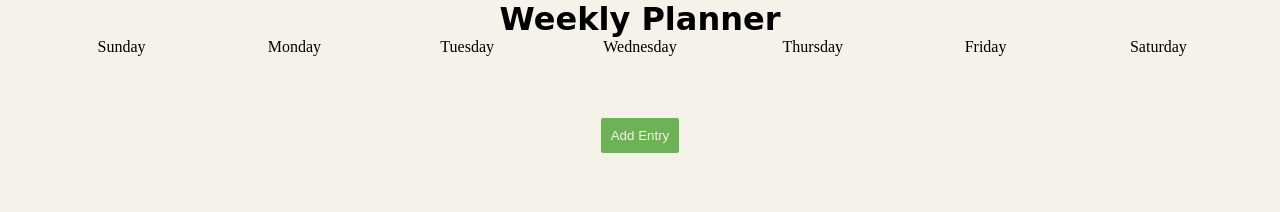
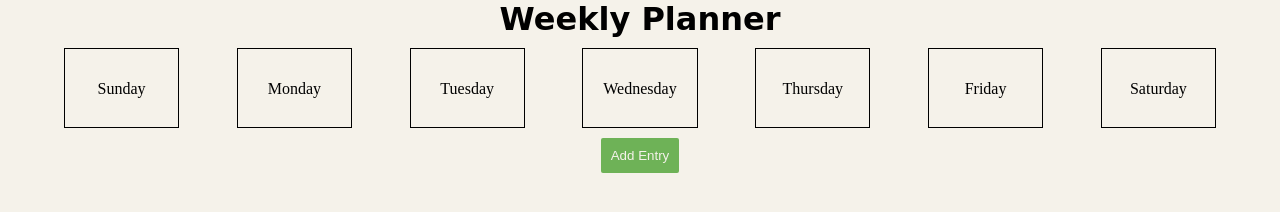
Before and after one commit to gabrielenciso/week-planner, a website: page index.html in a window 1280 px wide. Drawn offline with Linux system fonts and the light colour scheme; a web font is replaced by a local one.

Commit message:
some changes2

```diff
--- a/index.html
+++ b/index.html
@@ -48,25 +48,39 @@
     </div>
     <div class="row days-of-week space-between">
       <div class="col-10">
+        <div class="row align-center justify-content-center">
           <p>Sunday</p>
         </div>
+      </div>
       <div class="col-10">
+        <div class="row align-center justify-content-center">
           <p>Monday</p>
         </div>
+      </div>
       <div class="col-10">
+        <div class="row align-center justify-content-center">
           <p>Tuesday</p>
         </div>
+      </div>
       <div class="col-10">
+        <div class="row align-center justify-content-center">
           <p>Wednesday</p>
         </div>
-      <div class="col-10">
+      </div>
+      <div class="col-10 ">
+        <div class="row align-center justify-content-center">
           <p>Thursday</p>
         </div>
+      </div>
       <div class="col-10">
+        <div class="row align-center justify-content-center">
           <p>Friday</p>
         </div>
+      </div>
       <div class="col-10">
+        <div class="row align-center justify-content-center">
           <p>Saturday</p>
+        </div>
       </div>
     </div>
     <div class="row justify-content-center">
--- a/styles.css
+++ b/styles.css
@@ -76,6 +76,10 @@ textarea {
   text-align: center;
 }
 
-.days-of-week p {
-  margin: auto 0;
+.col-10 {
+  border: 1px solid;
 }
+
+.container > div {
+  margin-bottom: 10px;
+}
```
Lines whose indentation alone changed are shown as unchanged.
